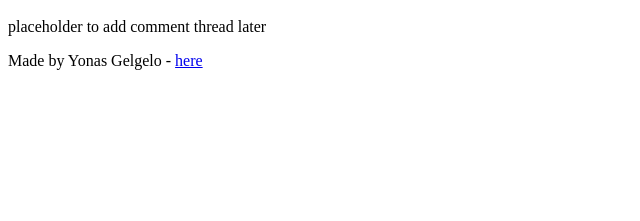
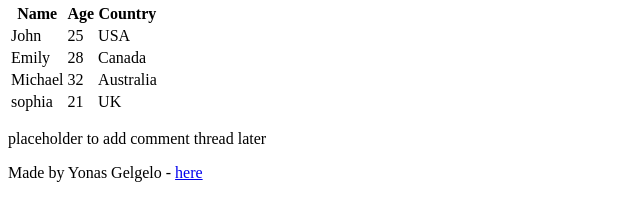
Before and after one commit to Yoni-12/My_First_Portfolio, a plain HTML site: page html_basic/index.html in a window 1280 px wide. Shown: the part 455-676 px from the top of the page, without its empty margins (0-640 px from the left). Drawn offline with Linux system fonts and the light colour scheme.

Commit message:
adding table

```diff
--- a/html_basic/index.html
+++ b/html_basic/index.html
@@ -17,6 +17,23 @@
             <h1>My_First_Portfolio</h1>
             <p>This is the homepage of my project.</p>
             <img src="https://i.ibb.co/gTDZZT8/ALX-Logo-07.png" alt="company logo">
+            <div id="learners">
+                <table>
+                    <thead>
+                        <tr>
+                            <th scope="col">Name</th>
+                            <th scope="col">Age</th>
+                            <th scope="col">Country</th>
+                        </tr>
+                    </thead>
+                    <tbody>
+                        <tr><td>John</td><td>25</td><td>USA</td></tr>
+                        <tr><td>Emily</td><td>28</td><td>Canada</td></tr>
+                        <tr><td>Michael</td><td>32</td><td>Australia</td></tr>
+                        <tr><td>sophia</td><td>21</td><td>UK</td></tr>
+                    </tbody>
+                </table>
+            </div>
         </article>
         <aside>
             <p>placeholder to add comment thread later</p>
```
